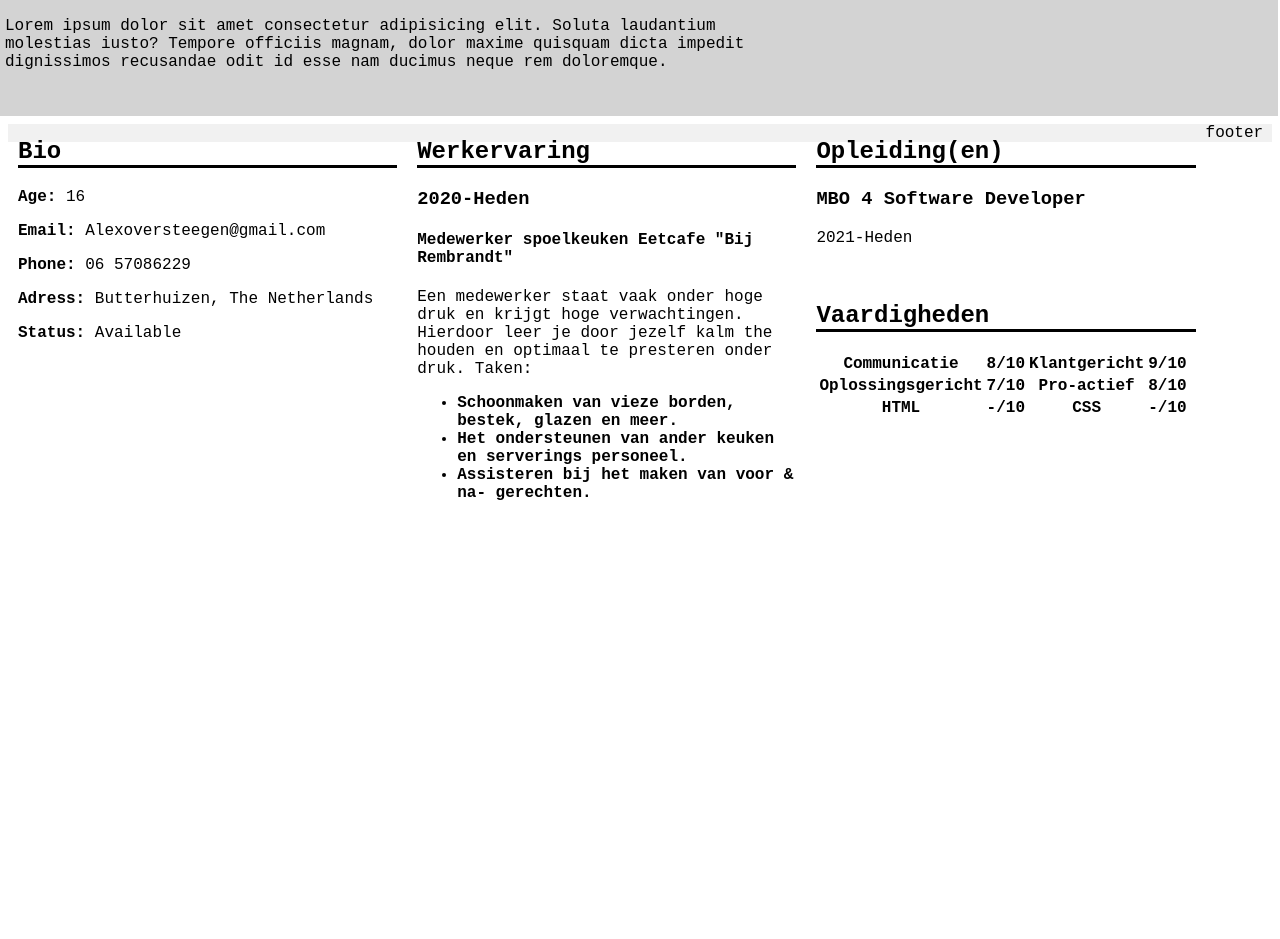
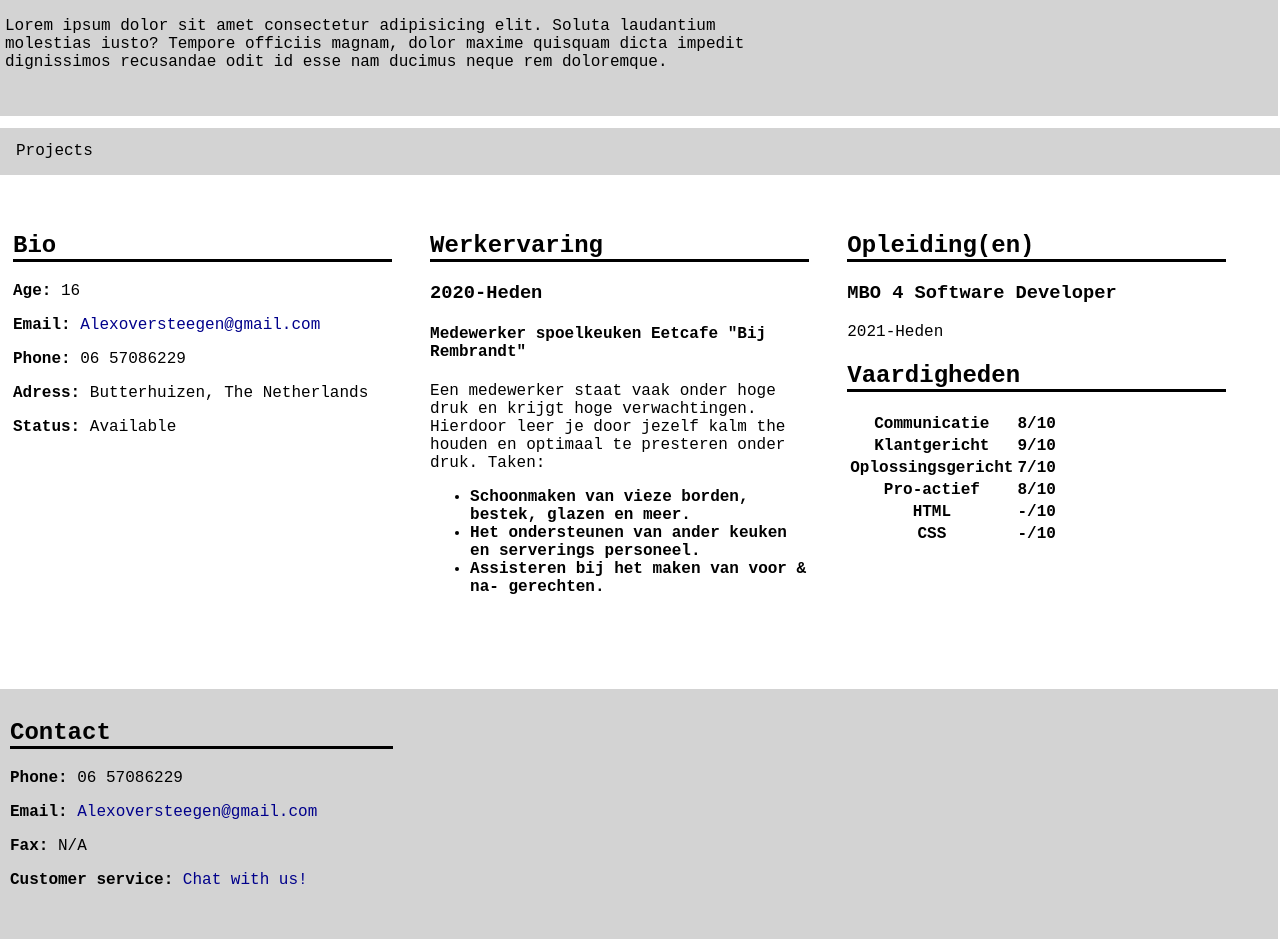
Before and after one commit to alxoc/Portofolio, a plain HTML site: page index.html in a window 1280 px wide. Shown: the part 134-1073 px from the top of the page. Before the commit the page ends 800 px from the top, so only its background shows below. Drawn offline with Linux system fonts and the light colour scheme.

Commit message:
Version 0.0.2

```diff
--- a/css/styles.css
+++ b/css/styles.css
@@ -2,9 +2,47 @@
     font-family:'Courier New', Courier, monospace;
 }
 
-.header-img {
+#topnavwrapper {
+    position: relative;
+    top: 20px;
+    left: 0px;
+    width: 101,1%;
+    height: 47px;
+    margin: -8px;
+    background-color: #d3d3d3;
+}
+
+.topnav {
+    overflow: hidden;
+    background-color: #d3d3d3;
+}
+
+.topnav a {
+    float: left;
+    display: block;
+    color: #000000;
+    text-align: center;
+    padding: 14px 16px;
+    text-decoration: none;
+}
+
+.topnav a:hover {
+    background-color: #6b6b6b;
+    color: black;
+}
+
+.header {
     width: 101.1%;
     height: 250px;
+    background-color: #d3d3d3;
+    background-size: cover;
+    position: relative;
+    margin: -8px;
+}
+
+.header-projects {
+    width: 101.1%;
+    height: 150px;
     background-color: #d3d3d3;
     background-size: cover;
     position: relative;
@@ -28,16 +66,89 @@
 
 }
 
-.column {
-    float: left;
-    width: 30%;
-    padding: 10px;
+#wrapper {
+    position: relative;
+    top: 40px;
+    width: 100%;
+    height: 550px;
 }
 
-.column h2 {
+.bodylink {
+    text-decoration: none;
+    color: darkblue;
+}
+
+.bodylink:hover {
+    color: grey;
+}
+
+.bio {
+    position: absolute;
+    top: 20px;
+    left: 0px;
+    width: 30%;
+    padding: 5px;
+}
+
+.werkervaring {
+    position: absolute;
+    top: 20px;
+    left: 33%;
+    width: 30%;
+    padding: 5px;
+}
+
+.opleiding {
+    position: absolute;
+    top: 20px;
+    left: 66%;
+    width: 30%;
+    padding: 5px;
+}
+
+.vaardigheden {
+    position: absolute;
+    top: 150px;
+    left: 66%;
+    width: 30%;
+    padding: 5px;
+}
+
+.titleline {
     border-bottom: 3px solid black;
 }
 
 .footer {
-    background-color: #f1f1f1;
+    width: 101.1%;
+    height: 250px;
+    background-color: #d3d3d3;
+    background-size: cover;
+    position: relative;
+    margin: -8px;
 }
+
+.contact {
+    position: absolute;
+    top: 5px;
+    left: 5px;
+    width: 30%;
+    padding: 5px;
+}
+
+.footerlink {
+    text-decoration: none;
+    color: darkblue;
+}
+
+.footerlink:hover {
+    color: white;
+}
+
+/* projects page */
+.projecttemplate {
+    position: absolute;
+    top: 20px;
+    left: 0px;
+    width: 30%;
+    padding: 5px;
+}
--- a/index.html
+++ b/index.html
@@ -17,26 +17,33 @@
 
     <body>
         <header>
-            <div class="header-img">
+            <div class="header">
                 <div class="header-txt">
                     <h1>Software Developer</h1>
                     <h2>Hallo ik ben, Alex Oversteegen.</h2>
                     <p>Lorem ipsum dolor sit amet consectetur adipisicing elit. Soluta laudantium molestias iusto? Tempore officiis magnam, dolor maxime quisquam dicta impedit dignissimos recusandae odit id esse nam ducimus neque rem doloremque.</p>
                 </div>
             </div>
+
+            <div id='topnavwrapper'>
+                <div class='topnav'>
+                    <a href="projects.html" target="_blank">Projects</a>
+                </div>
+            </div>
         </header>
 
-        <div class='column'>
-            <h2>Bio</h2>
+        <div id='wrapper'>
+            <div class='bio'>
+                <h2 class="titleline">Bio</h2>
                 <p><b>Age:</b> 16</p>
-            <p><b>Email:</b> Alexoversteegen@gmail.com</p>
+                <p><b>Email:</b> <a class='bodylink' href="mailto:Alexoversteegen@gmail.com">Alexoversteegen@gmail.com</a></p>
                 <p><b>Phone:</b> 06 57086229</p>
                 <p><b>Adress:</b> Butterhuizen, The Netherlands</p>
                 <p><b>Status:</b> Available</p>
             </div>
 
-        <div class='column'>
-            <h2>Werkervaring</h2>
+            <div class='werkervaring'>
+                <h2 class="titleline">Werkervaring</h2>
                 <h3>2020-Heden</h3>
                 <h4>Medewerker spoelkeuken Eetcafe "Bij Rembrandt"</h4>
                 <p>Een medewerker staat vaak onder hoge druk en krijgt hoge verwachtingen. Hierdoor leer je door jezelf kalm the houden en optimaal te presteren onder druk. Taken:</p>
@@ -47,40 +54,54 @@
                 </ul>
             </div>
 
-        <div class='column'>
-            <h2>Opleiding(en)</h2>
+            <div class='opleiding'>
+                <h2 class="titleline">Opleiding(en)</h2>
                 <h3>MBO 4 Software Developer</h3>
                 <p>2021-Heden</p>
             </div>
 
-        <div class='column'>
-            <h2>Vaardigheden</h2>
+            <div class='vaardigheden'>
+                <h2 class="titleline">Vaardigheden</h2>
                 <table>
                     <tr>
                         <th>Communicatie</th>
                         <th>8/10</th>
+                    </tr>
+                    <tr>
                         <th>Klantgericht</th>
                         <th>9/10</th>
                     </tr>
                     <tr>
                         <th>Oplossingsgericht</th>
                         <th>7/10</th>
+                    </tr>
+                    <tr>
                         <th>Pro-actief</th>
                         <th>8/10</th>
                     </tr>
                     <tr>
                         <th>HTML</th>
                         <th>-/10</th>
+                    </tr>
+                    <tr>
                         <th>CSS</th>
                         <th>-/10</th>
                     </tr>
                 </table>
             </div>
+        </div>
 
         <footer>
             <div class="footer">
-                <p>footer</p>
+                <div class="contact">
+                    <h2 class='titleline'>Contact</h2>
+                    <p><b>Phone:</b> 06 57086229</p>
+                    <p><b>Email:</b> <a class='footerlink' href="mailto:Alexoversteegen@gmail.com">Alexoversteegen@gmail.com</a></p>
+                    <p><b>Fax:</b> N/A</p>
+                    <p><b>Customer service:</b> <a class='footerlink' href='#' target='_blank'> Chat with us!</a></p>
+                </div>
             </div>
         </footer>
+
     </body>
 </html>
```
Also changed, not shown: projects.html (added, +56 -0 lines), 1 other file. Lines whose indentation alone changed are shown as unchanged.
